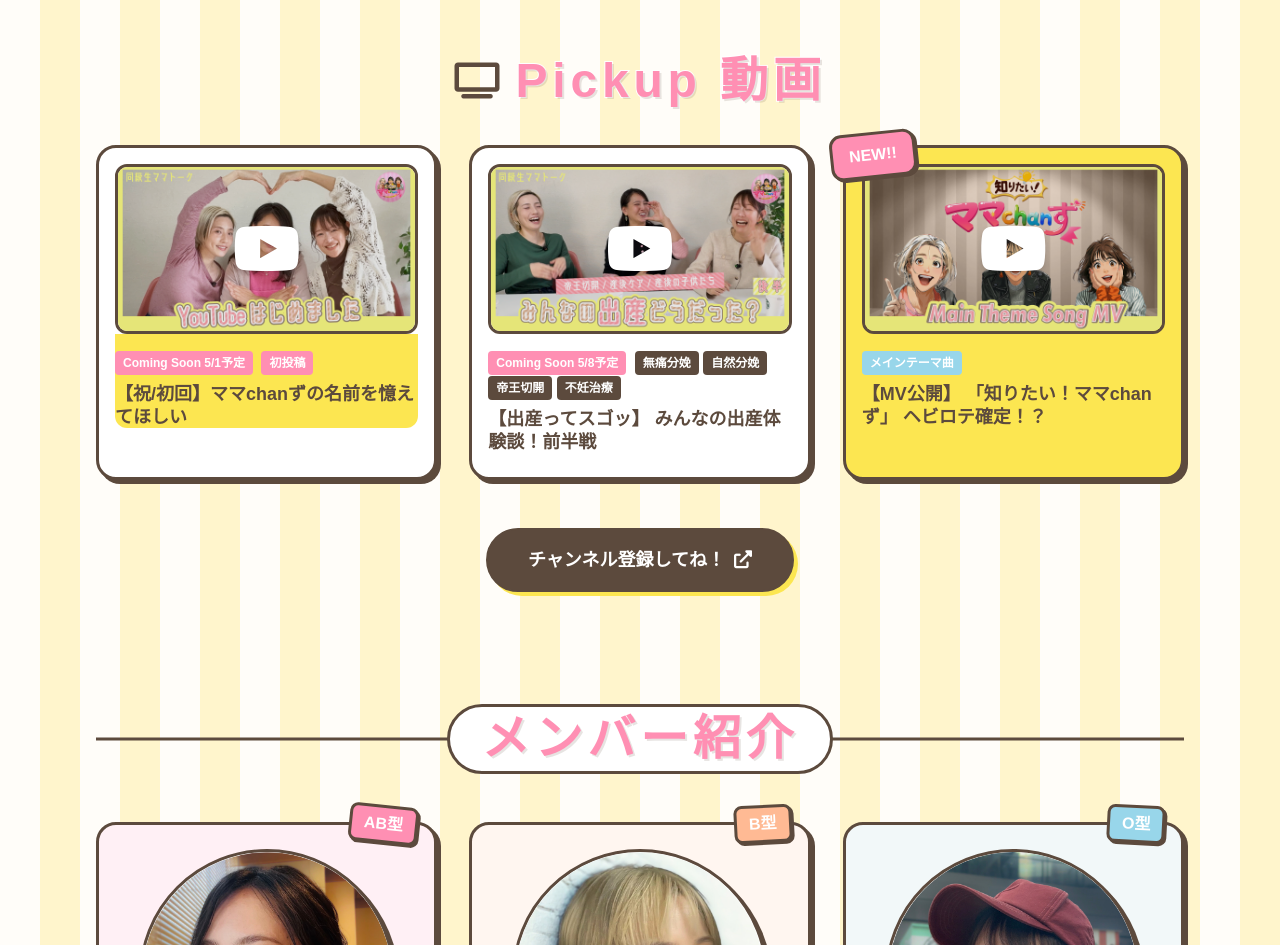
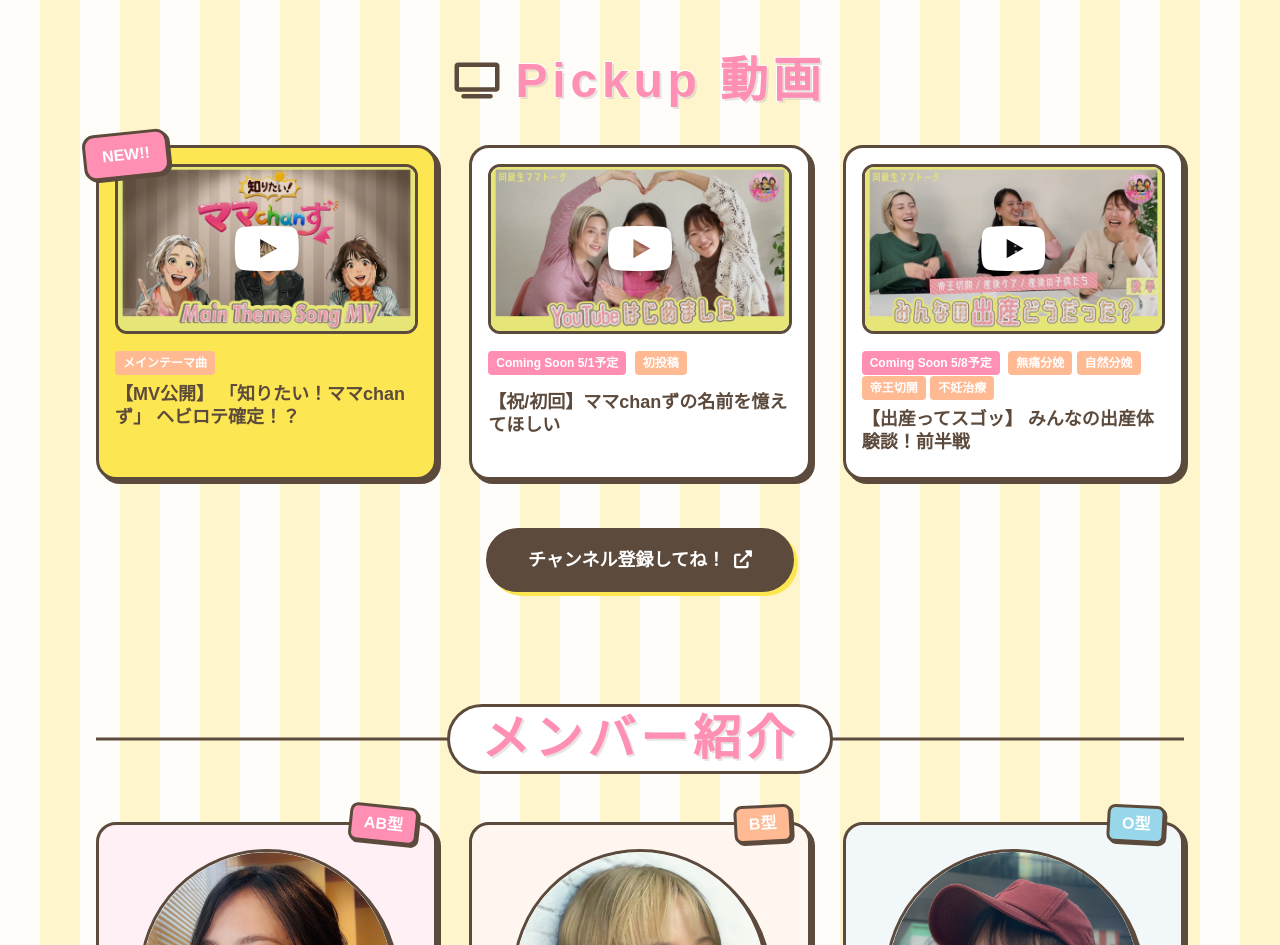
Before and after one commit to mamachanz1985/mamachanz_site, a website: page index.html in a window 1280 px wide. Shown: the part 760-1705 px from the top of the page. Drawn offline with nearby package versions, Linux system fonts and the light colour scheme; a web font is replaced by a local one.

Commit message:
Add files via upload

```diff
--- a/index.html
+++ b/index.html
@@ -213,6 +213,33 @@
             </div>
 
             <div class="grid grid-cols-1 md:grid-cols-2 lg:grid-cols-3 gap-8">
+                <!-- 動画カード3 -->
+                <a href="https://youtu.be/xop786rlsp0" target="_blank"
+                    class="brutal-box p-4 bg-pop-yellow relative group cursor-pointer block">
+                    <!-- NEW バッジ -->
+                    <div
+                        class="absolute -top-4 -left-4 bg-pop-pink text-white font-black px-4 py-2 border-[3px] border-pop-dark rounded-xl transform -rotate-6 z-10 shadow-[2px_2px_0px_#5C4A3D]">
+                        NEW!!
+                    </div>
+                    <div
+                        class="aspect-video w-full border-[3px] border-pop-dark rounded-xl overflow-hidden relative bg-gray-200">
+                        <img src="thumbnail/2026_mamachanz_samne_mv.png"
+                            onerror="this.src='https://placehold.co/1280x720/EEE/999?text=YouTube+Thumbnail'"
+                            alt="サムネイル"
+                            class="object-cover w-full h-full group-hover:scale-105 transition-transform duration-300">
+                        <div
+                            class="absolute inset-0 bg-black/10 group-hover:bg-black/30 transition-colors flex items-center justify-center">
+                            <i
+                                class="fab fa-youtube text-6xl text-white drop-shadow-md group-hover:text-pop-pink transition-colors"></i>
+                        </div>
+                    </div>
+                    <div class="pt-4 bg-pop-yellow rounded-b-xl flex-grow">
+                        <span
+                            class="text-xs font-black bg-pop-orange text-white px-2 py-1 rounded mb-2 inline-block">メインテーマ曲</span>
+                        <h3 class="font-black text-lg leading-tight mb-2">【MV公開】 「知りたい！ママchanず」 ヘビロテ確定！？</h3>
+                    </div>
+                </a>
+
                 <!-- 動画カード1（アップロードされたサムネイルを使用） -->
                 <div class="brutal-box p-4 bg-white relative group cursor-pointer block">
                     <div
@@ -227,12 +254,14 @@
                                 class="fab fa-youtube text-6xl text-white drop-shadow-md group-hover:text-pop-pink transition-colors"></i>
                         </div>
                     </div>
-                    <div class="pt-4 bg-pop-yellow rounded-b-xl flex-grow">
-                        <span
-                            class="text-xs font-black bg-pop-pink text-white px-2 py-1 rounded inline-block mr-1">Coming
-                            Soon 5/1予定</span>
-                        <span
-                            class="text-xs font-black bg-pop-pink text-white px-2 py-1 rounded mb-2 inline-block">初投稿</span>
+                    <div class="pt-4">
+                        <div class="mb-2">
+                            <span
+                                class="text-xs font-black bg-pop-pink text-white px-2 py-1 rounded inline-block mr-1">Coming
+                                Soon 5/1予定</span>
+                            <span
+                                class="text-xs font-black bg-pop-orange text-white px-2 py-1 rounded mb-2 inline-block">初投稿</span>
+                        </div>
                         <h3 class="font-black text-lg leading-tight mb-2">【祝/初回】ママchanずの名前を憶えてほしい</h3>
                     </div>
                 </div>
@@ -257,44 +286,17 @@
                                 class="text-xs font-black bg-pop-pink text-white px-2 py-1 rounded inline-block mr-1">Coming
                                 Soon 5/8予定</span>
                             <span
-                                class="text-xs font-black bg-pop-dark text-white px-2 py-1 rounded inline-block">無痛分娩</span>
+                                class="text-xs font-black bg-pop-orange text-white px-2 py-1 rounded inline-block">無痛分娩</span>
                             <span
-                                class="text-xs font-black bg-pop-dark text-white px-2 py-1 rounded inline-block">自然分娩</span>
+                                class="text-xs font-black bg-pop-orange text-white px-2 py-1 rounded inline-block">自然分娩</span>
                             <span
-                                class="text-xs font-black bg-pop-dark text-white px-2 py-1 rounded inline-block">帝王切開</span>
+                                class="text-xs font-black bg-pop-orange text-white px-2 py-1 rounded inline-block">帝王切開</span>
                             <span
-                                class="text-xs font-black bg-pop-dark text-white px-2 py-1 rounded inline-block">不妊治療</span>
+                                class="text-xs font-black bg-pop-orange text-white px-2 py-1 rounded inline-block">不妊治療</span>
                         </div>
                         <h3 class="font-black text-lg leading-tight mb-2">【出産ってスゴッ】 みんなの出産体験談！前半戦</h3>
                     </div>
                 </div>
-
-                <!-- 動画カード3 -->
-                <a href="https://youtu.be/xop786rlsp0" target="_blank"
-                    class="brutal-box p-4 bg-pop-yellow relative group cursor-pointer block">
-                    <!-- NEW バッジ -->
-                    <div
-                        class="absolute -top-4 -left-4 bg-pop-pink text-white font-black px-4 py-2 border-[3px] border-pop-dark rounded-xl transform -rotate-6 z-10 shadow-[2px_2px_0px_#5C4A3D]">
-                        NEW!!
-                    </div>
-                    <div
-                        class="aspect-video w-full border-[3px] border-pop-dark rounded-xl overflow-hidden relative bg-gray-200">
-                        <img src="thumbnail/2026_mamachanz_samne_mv.png"
-                            onerror="this.src='https://placehold.co/1280x720/EEE/999?text=YouTube+Thumbnail'"
-                            alt="サムネイル"
-                            class="object-cover w-full h-full group-hover:scale-105 transition-transform duration-300">
-                        <div
-                            class="absolute inset-0 bg-black/10 group-hover:bg-black/30 transition-colors flex items-center justify-center">
-                            <i
-                                class="fab fa-youtube text-6xl text-white drop-shadow-md group-hover:text-pop-pink transition-colors"></i>
-                        </div>
-                    </div>
-                    <div class="pt-4">
-                        <span
-                            class="text-xs font-black bg-pop-blue text-white px-2 py-1 rounded mb-2 inline-block">メインテーマ曲</span>
-                        <h3 class="font-black text-lg leading-tight mb-2">【MV公開】 「知りたい！ママchanず」 ヘビロテ確定！？</h3>
-                    </div>
-                </a>
             </div>
 
             <div class="text-center mt-12">
```
